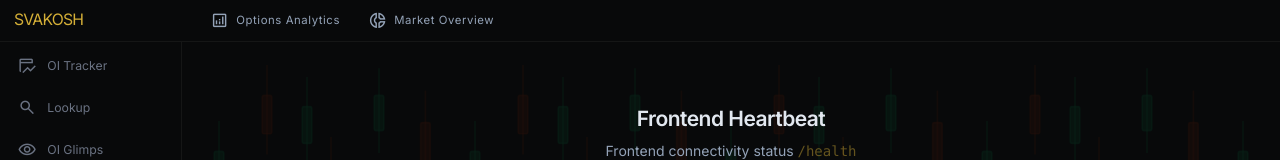
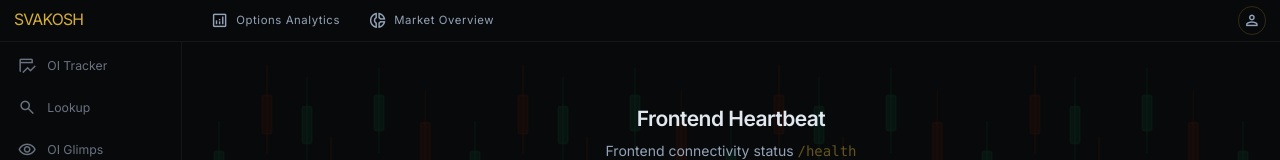
Before and after one commit to Deepak-GitHub1474/svakosh, a SvelteKit app in the folder frontend/: page /health in a window 1280 px wide. Shown: the top 160 px of the page. Built offline with nearby package versions, Linux system fonts and the light colour scheme.

Commit message:
fix:show hide profile header icon according to screen size.

```diff
--- a/frontend/src/lib/components/header/Header.svelte
+++ b/frontend/src/lib/components/header/Header.svelte
@@ -113,11 +113,10 @@
 	<div class="flex items-center gap-6 flex-1 justify-end">
 		<button
 			onclick={toggleProfileModal}
-			class="!hidden lg:inline-flex material-symbols-outlined text-muted-foreground hover:text-primary icon-size border border-primary/20 rounded-full p-1"
+			class="hidden lg:inline-flex items-center text-muted-foreground hover:text-primary border border-primary/20 rounded-full p-1 transition-colors"
 		>
-			person
+			<span class="material-symbols-outlined icon-size">person</span>
 		</button>
-	</div>
 
 		<button
 			type="button"
@@ -127,6 +126,7 @@
 		>
 			<MenuIcon class="w-6 h-6" />
 		</button>
+	</div>
 </header>
 
 <SvaKoshModal
--- a/frontend/src/routes/market-overview/+page.svelte
+++ b/frontend/src/routes/market-overview/+page.svelte
@@ -18,6 +18,12 @@
 <div class="min-h-screen text-foreground relative z-[-1]">
 	{#if mounted}
 		<div in:fade={{ duration: 800 }}>
+			<header>
+				<h1 class="text-2xl tracking-tight text-primary mb-2 flex items-center gap-3">
+					Market Overview
+				</h1>
+				<p class="text-muted-foreground text-sm">Major Indices, Market Breadth, FII & DII Activity</p>
+			</header>
 			<section class="mb-10">
 				<h2 class="mb-4 flex items-center gap-2 opacity-80">
 					<span class="w-1 h-4 bg-primary rounded-full"></span>
```
Lines whose indentation alone changed are shown as unchanged.
